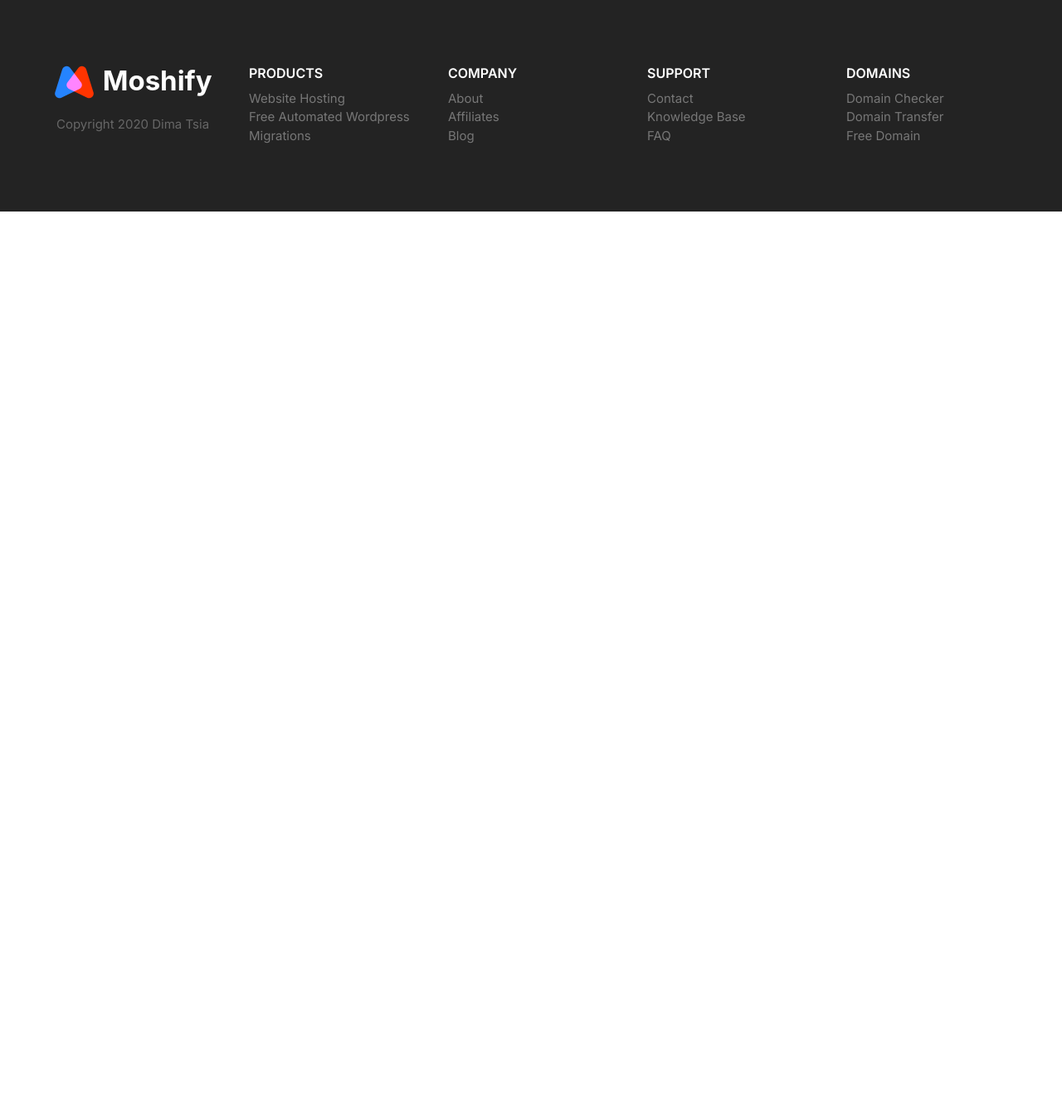
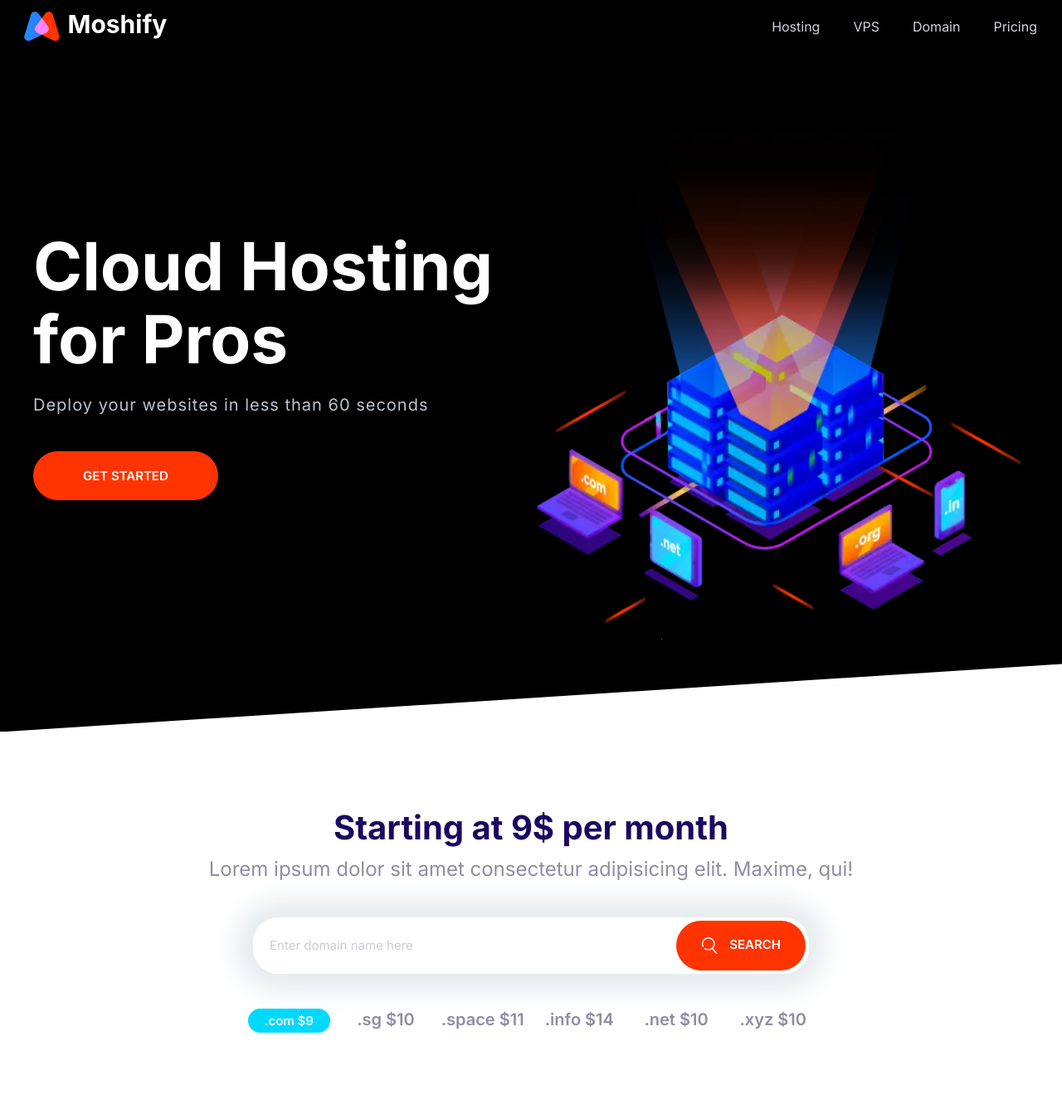
Before and after one commit to Dtsiantaris/hostHub, a plain HTML site: page index.html in a window 1280 px wide. Shown: the whole page at 83% size. Before the commit the page ends 800 px from the top, so only its background shows below. Drawn offline with Linux system fonts and the light colour scheme.

Commit message:
Putting nav-bar, hero and domain-block together.

```diff
--- a/index.html
+++ b/index.html
@@ -15,82 +15,67 @@
     <title>Moshify</title>
   </head>
   <body>
-    <footer class="block block--dark footer">
-      <div class="container grid footer__sections">
-        <section class="collapsible collapsible--expanded footer__section">
-          <header class="collapsible__header">
-            <h2 class="block__heading collapsible__heading footer__heading">
-              Products
-            </h2>
-            <svg class="icon icon--white collapsible__chevron">
-              <use xlink:href="images/sprite.svg#chevron"></use>
+    <header>
+      <nav class="nav collapsible">
+        <a class="nav__brand" href="/"><img src="images/logo.svg" alt="" /></a>
+        <svg class="icon icon--white nav__toggler">
+          <use xlink:href="images/sprite.svg#menu"></use>
         </svg>
+        <ul class="list nav__list collapsible__content">
+          <li class="nav__item"><a href="#">Hosting</a></li>
+          <li class="nav__item"><a href="#">VPS</a></li>
+          <li class="nav__item"><a href="#">Domain</a></li>
+          <li class="nav__item"><a href="#">Pricing</a></li>
+        </ul>
+      </nav>
     </header>
-          <div class="collapsible__content">
-            <ul class="list">
-              <li><a href="#">Website Hosting</a></li>
-              <li><a href="#">Free Automated Wordpress</a></li>
-              <li><a href="#">Migrations</a></li>
-            </ul>
+    <section class="block block--dark block--skewed-left">
+      <div class="container grid grid--1x2">
+        <header class="block__header hero__content">
+          <h1 class="block__heading">Cloud Hosting for Pros</h1>
+          <p class="hero__tagline">
+            Deploy your websites in less than 60 seconds
+          </p>
+          <a href="#" class="btn btn--accent btn--stretched">Get Started</a>
+        </header>
+        <picture>
+          <source
+            type="image/webp"
+            srcset="images/banner.webp 1x, images/banner@2x.webp 2x" />
+          <source
+            type="image/png"
+            srcset="images/banner.png 1x, images/banner@2x.png 2x" />
+          <img class="hero__image" src="images/banner.png" alt=""
+        /></picture>
       </div>
     </section>
-        <section class="collapsible footer__section">
-          <header class="collapsible__header">
-            <h2 class="block__heading collapsible__heading footer__heading">
-              Company
-            </h2>
-            <svg class="icon icon--white collapsible__chevron">
-              <use xlink:href="images/sprite.svg#chevron"></use>
+    <section class="block container block-domain">
+      <header class="block__header">
+        <h2>Starting at 9$ per month</h2>
+        <p>
+          Lorem ipsum dolor sit amet consectetur adipisicing elit. Maxime, qui!
+        </p>
+      </header>
+      <div class="input-group">
+        <input type="text" class="input" placeholder="Enter domain name here" />
+        <button class="btn btn--accent">
+          <svg class="icon icon--white">
+            <!--FIXME: Search button out of screen on small mobile devices-->
+            <use xlink:href="images/sprite.svg#search"></use>
           </svg>
-          </header>
-          <div class="collapsible__content">
-            <ul class="list">
-              <li><a href="#">About</a></li>
-              <li><a href="#">Affiliates</a></li>
-              <li><a href="#">Blog</a></li>
+          Search
+        </button>
+      </div>
+      <ul class="list block-domain__prices">
+        <li><span class="badge badge--secondary">.com $9</span></li>
+        <li>.sg $10</li>
+        <li>.space $11</li>
+        <li>.info $14</li>
+        <li>.net $10</li>
+        <li>.xyz $10</li>
       </ul>
-          </div>
     </section>
-        <section class="collapsible footer__section">
-          <header class="collapsible__header">
-            <h2 class="block__heading collapsible__heading footer__heading">
-              Support
-            </h2>
-            <svg class="icon icon--white collapsible__chevron">
-              <use xlink:href="images/sprite.svg#chevron"></use>
-            </svg>
-          </header>
-          <div class="collapsible__content">
-            <ul class="list">
-              <li><a href="#">Contact</a></li>
-              <li><a href="#">Knowledge Base</a></li>
-              <li><a href="#">FAQ</a></li>
-            </ul>
-          </div>
-        </section>
-        <section class="collapsible footer__section">
-          <header class="collapsible__header">
-            <h2 class="block__heading collapsible__heading footer__heading">
-              Domains
-            </h2>
-            <svg class="icon icon--white collapsible__chevron">
-              <use xlink:href="images/sprite.svg#chevron"></use>
-            </svg>
-          </header>
-          <div class="collapsible__content">
-            <ul class="list">
-              <li><a href="#">Domain Checker</a></li>
-              <li><a href="#">Domain Transfer</a></li>
-              <li><a href="#">Free Domain</a></li>
-            </ul>
-          </div>
-        </section>
-        <section class="footer__brand">
-          <img src="images/logo.svg" alt="" />
-          <p class="footer__copyright">Copyright 2020 Dima Tsia</p>
-        </section>
-      </div>
-    </footer>
+
     <script src="js/main.js"></script>
   </body>
 </html>
```
Lines whose indentation alone changed are shown as unchanged.
